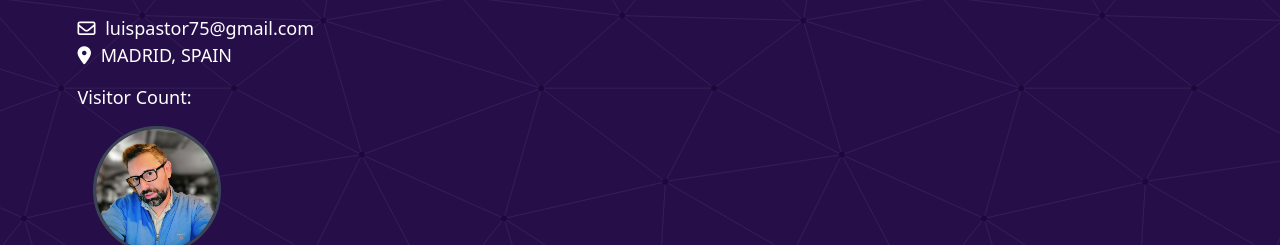
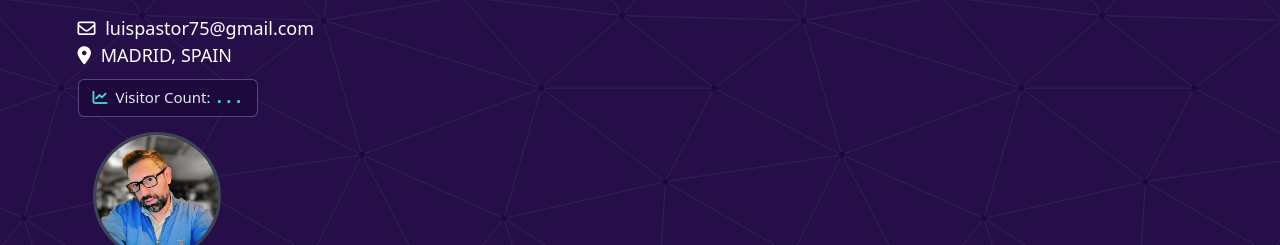
Before and after one commit to lpastor75/cloud-resume, a plain HTML site: page index.html in a window 1280 px wide. Shown: the part 141-386 px from the top of the page. Drawn offline with nearby package versions, Linux system fonts and the light colour scheme; no server answers.

Commit message:
Fix counter

```diff
--- a/index.html
+++ b/index.html
@@ -32,11 +32,16 @@
                   <span class="p-2">MADRID, SPAIN</span>
 
 
-                  <div class="pt-4">Visitor Count: <span id="counter"></span>
-                  </div>
+                  <div class="pt-3">
+   					<div class="visitor-badge">
+      					<i class="fas fa-chart-line"></i>
+      					<span>Visitor Count: <span id="counter" class="counter-number">...</span></span>
+   					</div>
+				</div>
+
                </div>
                <div class="flex-auto text-right m-4">
-                  <img src="./images/lpastor.jpg" alt="Luis Pastor" class="my_photo"></img>
+                  <img src="./images/lpastor.jpg" alt="Luis Pastor" class="selfie"></img>
                   <div class="pt-2 social-bar">
                      <a href="https://github.com/lpastor75" target="_blank" rel="noopener noreferrer"
                         class="social-pill">
@@ -687,7 +692,7 @@
       <script src="https://kit.fontawesome.com/1069a83c0f.js" crossorigin="anonymous"></script>
       <script src="https://cdnjs.cloudflare.com/ajax/libs/typed.js/2.0.11/typed.min.js"></script>
       <script src="js/utils.js"></script>
-      <!-- <script>updateCounter()</script>-->
+      <script>updateCounter()</script>
 
 </body>
 
--- a/styles.css
+++ b/styles.css
@@ -28,7 +28,7 @@ body {
   padding: 24px 28px 8px;
 }
 
-.my_photo
+.selfie
 /* Cuando se pasa el ratón sobre la foto, esta gira y se modifica su aspecto */ {
   height: 128px;
   width: 128px;
@@ -41,7 +41,7 @@ body {
   transition: transform 0.7s ease-in-out;
 }
 
-.myphoto:hover {
+.selfie:hover {
   border-radius: 30%;
   transform: rotate(15deg);
 }
@@ -649,3 +649,27 @@ a:active {
    background-color: #1C083A;
    border: 1px solid rgba(196, 181, 253, 0.4);
 }
+
+/* Etiqueta del contador de visitas serverless */
+.visitor-badge {
+   display: inline-flex;
+   align-items: center;
+   gap: 8px;
+   padding: 6px 14px;
+   border-radius: 6px;
+   background-color: rgba(28, 8, 58, 0.75);
+   border: 1px solid rgba(196, 181, 253, 0.35);
+   color: #E2E8F0;
+   font-size: 1.5rem;
+}
+
+.visitor-badge i {
+   color: #4FD1C5;
+}
+
+.counter-number {
+   color: #4FD1C5;
+   font-weight: bold;
+   font-family: "Lucida Console", "Courier New", monospace;
+   font-size: 1.6rem;
+}
```
